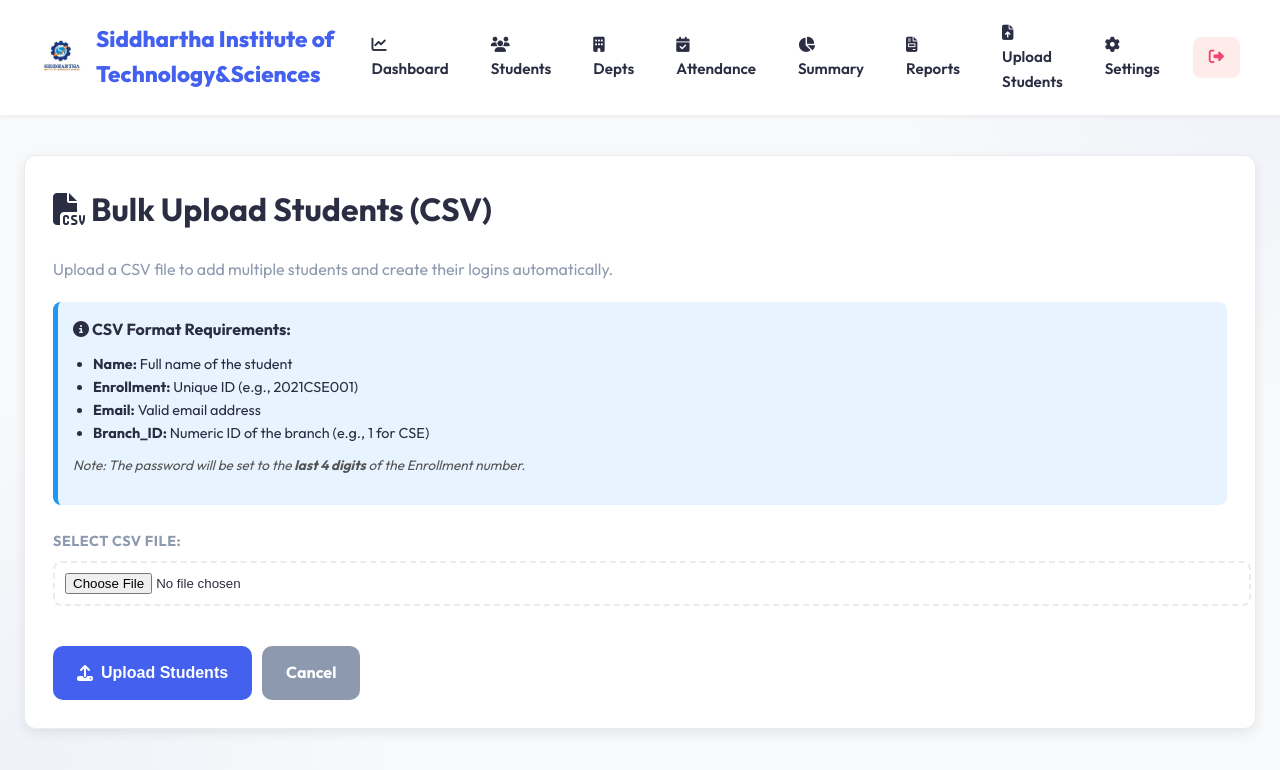
After one commit to kavyasriakkathi/attendance-system, a Flask app: page /upload_students_csv in a window 1280 px wide. The commit adds this page. Shown: the top 770 px of the page. Run offline with Flask 3, Linux system fonts and the light colour scheme; the visitor is signed in with stand-in values (Sample User, id 1); some libraries are stand-ins or nearby versions.

Commit message:
Add CSV student upload feature and navigation buttons

```diff
--- a/app.py
+++ b/app.py
@@ -1404,6 +1404,92 @@ def upload_students():
     return render_template("upload_students.html")
 
 
+@app.route("/upload_students_csv", methods=["GET", "POST"])
+@login_required
+def upload_students_csv():
+    """Simple CSV upload for students with automatic login creation."""
+    if request.method == "POST":
+        file = request.files.get("file")
+        if not file or not file.filename.endswith(".csv"):
+            flash("Please upload a valid CSV file.", "error")
+            return redirect(url_for("upload_students_csv"))
+
+        try:
+            import pandas as pd
+            # Use pandas to read CSV for better handling of delimiters and whitespace
+            df = pd.read_csv(file)
+
+            # Standardize column names to lowercase
+            df.columns = [str(c).strip().lower() for c in df.columns]
+
+            required = {"name", "enrollment", "email", "branch_id"}
+            if not required.issubset(set(df.columns)):
+                flash(f"CSV must contain: {', '.join(required)}", "error")
+                return redirect(url_for("upload_students_csv"))
+
+            db = get_db()
+            placeholder = get_placeholder()
+            is_postgres = str(app.config.get("DATABASE", "")).startswith("postgres")
+
+            inserted = 0
+            skipped = 0
+
+            for _, row in df.iterrows():
+                name = str(row["name"]).strip()
+                enrollment = str(row["enrollment"]).strip()
+                email = str(row["email"]).strip()
+                branch_id = str(row["branch_id"]).strip()
+
+                if not name or not enrollment or not branch_id:
+                    continue
+
+                # 1) Duplicate Check
+                existing = db.execute(f"SELECT id FROM students WHERE enrollment = {placeholder}", (enrollment,)).fetchone()
+                if existing:
+                    skipped += 1
+                    continue
+
+                try:
+                    # 2) Insert Student
+                    if is_postgres:
+                        cur = db.execute(
+                            f"INSERT INTO students (name, enrollment, email, branch_id) VALUES ({placeholder}, {placeholder}, {placeholder}, {placeholder}) RETURNING id",
+                            (name, enrollment, email or None, branch_id)
+                        )
+                        student_id = cur.fetchone()[0]
+                    else:
+                        cur = db.execute(
+                            f"INSERT INTO students (name, enrollment, email, branch_id) VALUES ({placeholder}, {placeholder}, {placeholder}, {placeholder})",
+                            (name, enrollment, email or None, branch_id)
+                        )
+                        student_id = cur.lastrowid
+
+                    # 3) Create User Account (Password = last 4 digits of enrollment)
+                    password_plain = enrollment[-4:] if len(enrollment) >= 4 else enrollment
+                    password_hash = generate_password_hash(password_plain)
+
+                    db.execute(
+                        f"INSERT INTO users (username, password, role, student_id) VALUES ({placeholder}, {placeholder}, {placeholder}, {placeholder})",
+                        (enrollment, password_hash, "student", student_id)
+                    )
+                    inserted += 1
+                except Exception as e:
+                    print(f"[CSV Upload Error] Row {enrollment}: {repr(e)}")
+                    continue
+
+            db.commit()
+            db.close()
+            flash(f"Upload complete! {inserted} students added, {skipped} skipped.", "success")
+            return redirect(url_for("students"))
+
+        except Exception as e:
+            print(f"[CSV CRITICAL] {repr(e)}")
+            flash("Failed to process CSV file. Ensure it is correctly formatted.", "error")
+            return redirect(url_for("upload_students_csv"))
+
+    return render_template("upload_students_csv.html")
+
+
 @app.route("/students", methods=["GET", "POST"])
 @login_required
 def students():
--- a/templates/students.html
+++ b/templates/students.html
@@ -27,6 +27,11 @@
         <button type="submit">Add Student</button>
     </form>
 </div>
+<div class="card" style="display: flex; gap: 15px; align-items: center; justify-content: center; background: #f8fafc;">
+    <a href="{{ url_for('upload_students_csv') }}" class="button" style="background: #2196F3;"><i class="fa-solid fa-file-csv"></i> Bulk Upload (CSV)</a>
+    <a href="{{ url_for('upload_students') }}" class="button" style="background: var(--secondary-color);"><i class="fa-solid fa-file-excel"></i> Bulk Upload (Excel)</a>
+</div>
+
 <div class="card">
     <h2 style="margin-bottom: 20px;"><i class="fa-solid fa-magnifying-glass"></i> Search & Filter Students</h2>
     <form method="get" class="form-row">
--- /dev/null
+++ b/templates/upload_students_csv.html
@@ -0,0 +1,34 @@
+{% extends "layout.html" %}
+{% block content %}
+<div class="card">
+    <h1><i class="fa-solid fa-file-csv"></i> Bulk Upload Students (CSV)</h1>
+    <p style="color: var(--text-secondary); margin-bottom: 20px;">
+        Upload a CSV file to add multiple students and create their logins automatically.
+    </p>
+
+    <div class="alert info" style="background: #e7f3ff; padding: 15px; border-radius: 8px; margin-bottom: 25px; border-left: 5px solid #2196F3;">
+        <h4 style="margin: 0 0 10px 0;"><i class="fa-solid fa-circle-info"></i> CSV Format Requirements:</h4>
+        <ul style="margin: 0; padding-left: 20px; font-size: 0.9rem;">
+            <li><strong>Name:</strong> Full name of the student</li>
+            <li><strong>Enrollment:</strong> Unique ID (e.g., 2021CSE001)</li>
+            <li><strong>Email:</strong> Valid email address</li>
+            <li><strong>Branch_ID:</strong> Numeric ID of the branch (e.g., 1 for CSE)</li>
+        </ul>
+        <p style="margin-top: 10px; font-size: 0.85rem; color: #555;">
+            <em>Note: The password will be set to the <strong>last 4 digits</strong> of the Enrollment number.</em>
+        </p>
+    </div>
+
+    <form action="{{ url_for('upload_students_csv') }}" method="post" enctype="multipart/form-data">
+        <div style="margin-bottom: 20px;">
+            <label for="file">Select CSV File:</label>
+            <input type="file" name="file" id="file" accept=".csv" required style="padding: 10px; border: 2px dashed var(--border-color); width: 100%; border-radius: 8px; cursor: pointer;">
+        </div>
+
+        <div style="display: flex; gap: 10px;">
+            <button type="submit" class="button"><i class="fa-solid fa-upload"></i> Upload Students</button>
+            <a href="{{ url_for('students') }}" class="button" style="background: var(--text-secondary);">Cancel</a>
+        </div>
+    </form>
+</div>
+{% endblock %}
```
